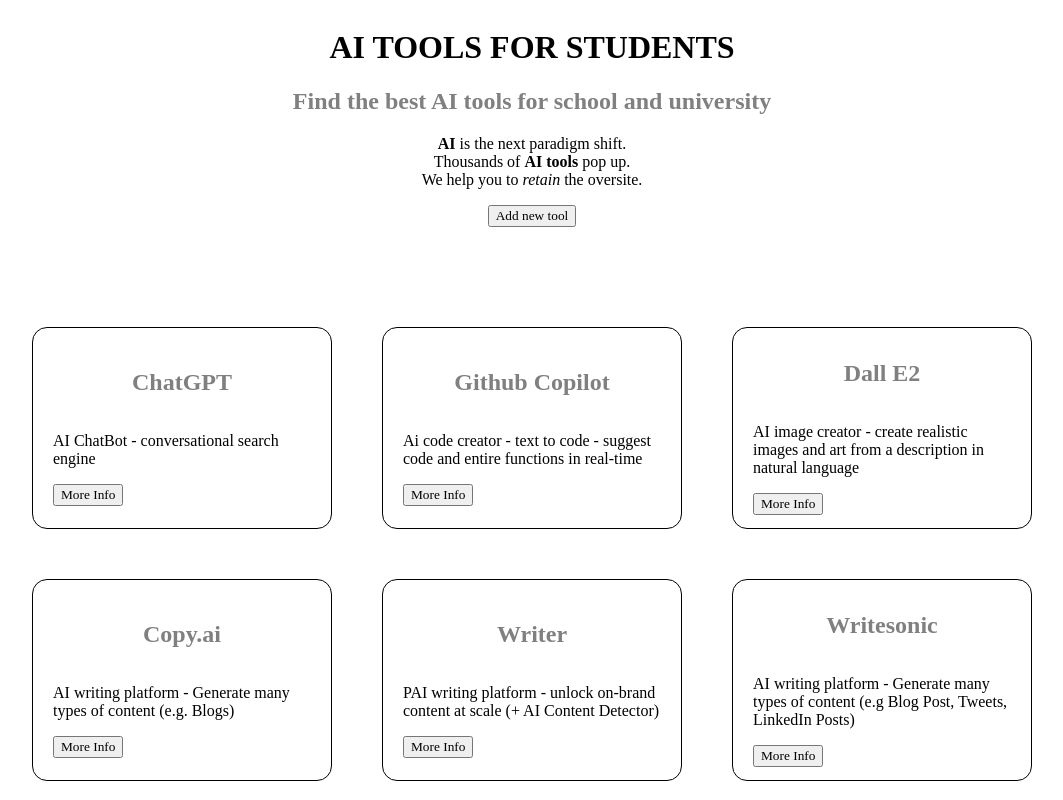
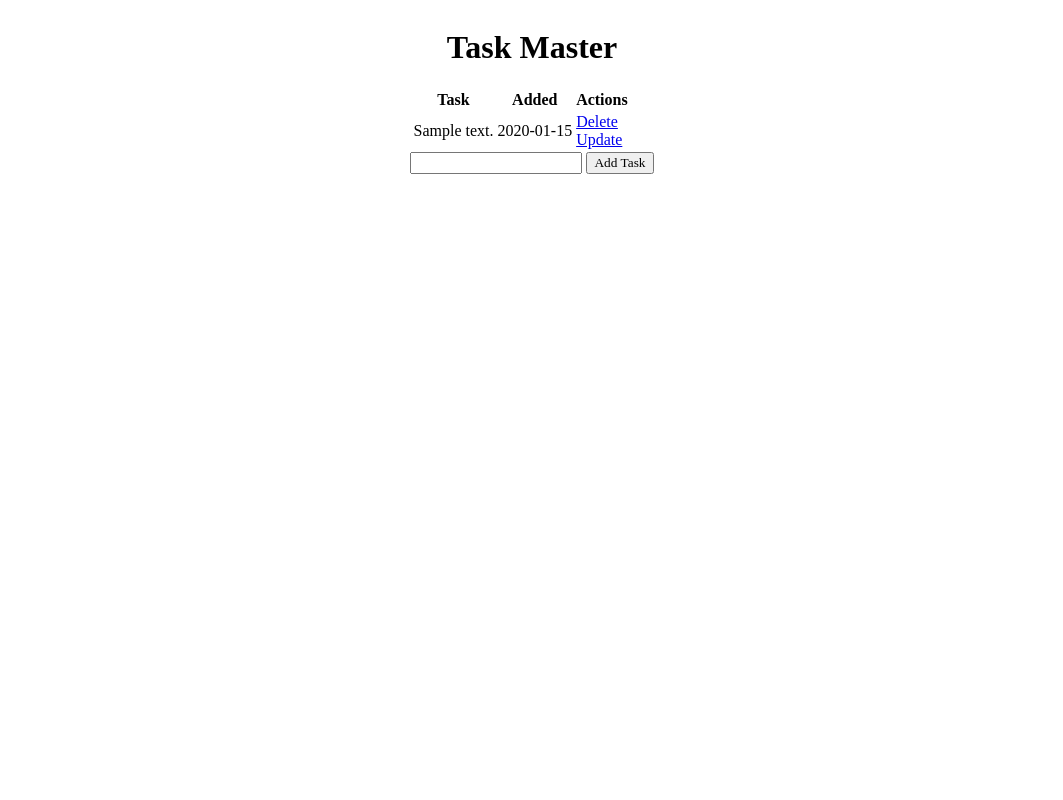
Before and after one commit to MaxJBrenner/foundations_third_handin, a Flask app: page / in a window 1280 px wide. Shown: the whole page, without its empty margins (108-1171 px from the left). Run offline with Flask 2, Linux system fonts and the light colour scheme; tables that the repository leaves empty hold one stand-in row (values such as "Sample post").

Commit message:
new veriosn 2

```diff
--- a/templates/index.html
+++ b/templates/index.html
@@ -1,85 +1,41 @@
-{% extends 'base.html'%}
+{% extends 'base.html' %}
 
-{% block head%}
+{% block head %}
 <link rel="stylesheet" href="{{ url_for('static', filename='css/main.css') }}" />
-<title>AI for students</title>
-{% endblock%}
+<title>Task Master</title>
+{% endblock %}
 
-{% block body%}
-<div id="header">
-    <h1 class="title uppercase textCenter">AI tools for students</h1>
-    <h2 class="textCenter">
-      Find the best AI tools for school and university
-    </h2>
-    <p>
-      <strong>AI</strong> is the next paradigm shift. <br />
-      Thousands of <strong>AI tools</strong> pop up. <br />
-      We help you to <em>retain</em> the oversite.
-    </p>
-    <a
-      href="https://docs.google.com/forms/d/e/1FAIpQLSftQx-3VbTAViI57GqUxulbEraXS0xT9m3BDuYP0ukJnsCcLQ/viewform?usp=sf_link"
-    >
-      <button>Add new tool</button>
-    </a>
-  </div>
+{% block body %}
+<div class="content">
+    <h1 style="text-align: center">Task Master</h1>
+    {% if tasks|length < 1 %}
+    <h4 style="text-align: center">There are no tasks. Create one below!</h4>
+    {% else %}
+    <table>
+        <tr>
+            <th>Task</th>
+            <th>Added</th>
+            <th>Actions</th>
+        </tr>
+        {% for task in tasks %}
+            <tr>
+                <td>{{ task.content }}</td>
+                <td>{{ task.date_created.date() }}</td>
+                <td>
+                    <a href="/delete/{{task.id}}">Delete</a>
+                    <br>
+                    <a href="/update/{{task.id}}">Update</a>
+                </td>
+            </tr>
+        {% endfor %}
+    </table>
+    {% endif %}
 
-  <div class="tool-section">
-    <div class="tool-box">
-      <h2 class="tool-heading">ChatGPT</h2>
-      <div class="tool-description">
-        <p>AI ChatBot - conversational search engine</p>
-        <a href="./tools/chatGPT.html"> <button>More Info</button> </a>
-      </div>
+    <div class="form">
+        <form action="/" method="POST">
+            <input type="text" name="content" id="content">
+            <input type="submit" value="Add Task">
+        </form>
     </div>
-    <div class="tool-box">
-      <h2 class="tool-heading">Github Copilot</h2>
-      <div class="tool-description">
-        <p>
-          Ai code creator - text to code - suggest code and entire functions
-          in real-time
-        </p>
-        <a href="./tools/githubCopilot.html"> <button>More Info</button> </a>
-      </div>
-    </div>
-    <div class="tool-box">
-      <h2 class="tool-heading">Dall E2</h2>
-      <div class="tool-description">
-        <p>
-          AI image creator - create realistic images and art from a
-          description in natural language
-        </p>
-        <a href="./tools/dallE2.html"> <button>More Info</button> </a>
-      </div>
-    </div>
-    <div class="tool-box">
-      <h2 class="tool-heading">Copy.ai</h2>
-      <div class="tool-description">
-        <p>
-          AI writing platform - Generate many types of content (e.g. Blogs)
-        </p>
-        <a href="./tools/copyAi.html"> <button>More Info</button> </a>
-      </div>
-    </div>
-    <div class="tool-box">
-      <h2 class="tool-heading">Writer</h2>
-      <div class="tool-description">
-        <p>
-          PAI writing platform - unlock on-brand content at scale (+ AI
-          Content Detector)
-        </p>
-        <a href="./tools/writer.html"> <button>More Info</button> </a>
-      </div>
-    </div>
-    <div class="tool-box">
-      <h2 class="tool-heading">Writesonic</h2>
-      <div class="tool-description">
-        <p>
-          AI writing platform - Generate many types of content (e.g Blog Post,
-          Tweets, LinkedIn Posts)
-        </p>
-        <a href="./tools/writesonic.html"> <button>More Info</button> </a>
-      </div>
-    </div>
-  </div>
-
-  {% endblock%}
+</div>
+{% endblock %}
```
Also changed, not shown: requirements.txt (added, +9 -0 lines), templates/update.html (added, +18 -0 lines), README.md (added), test.db (added), 2 other files.
